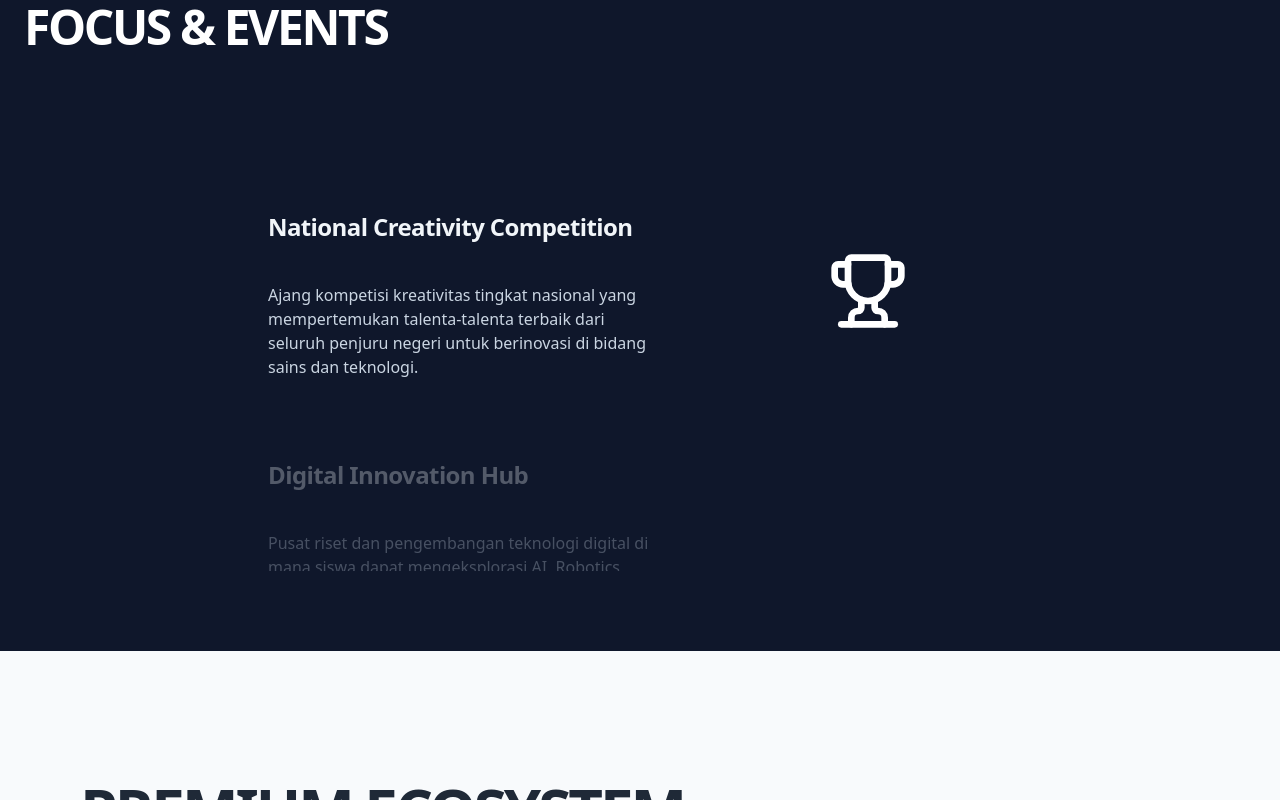
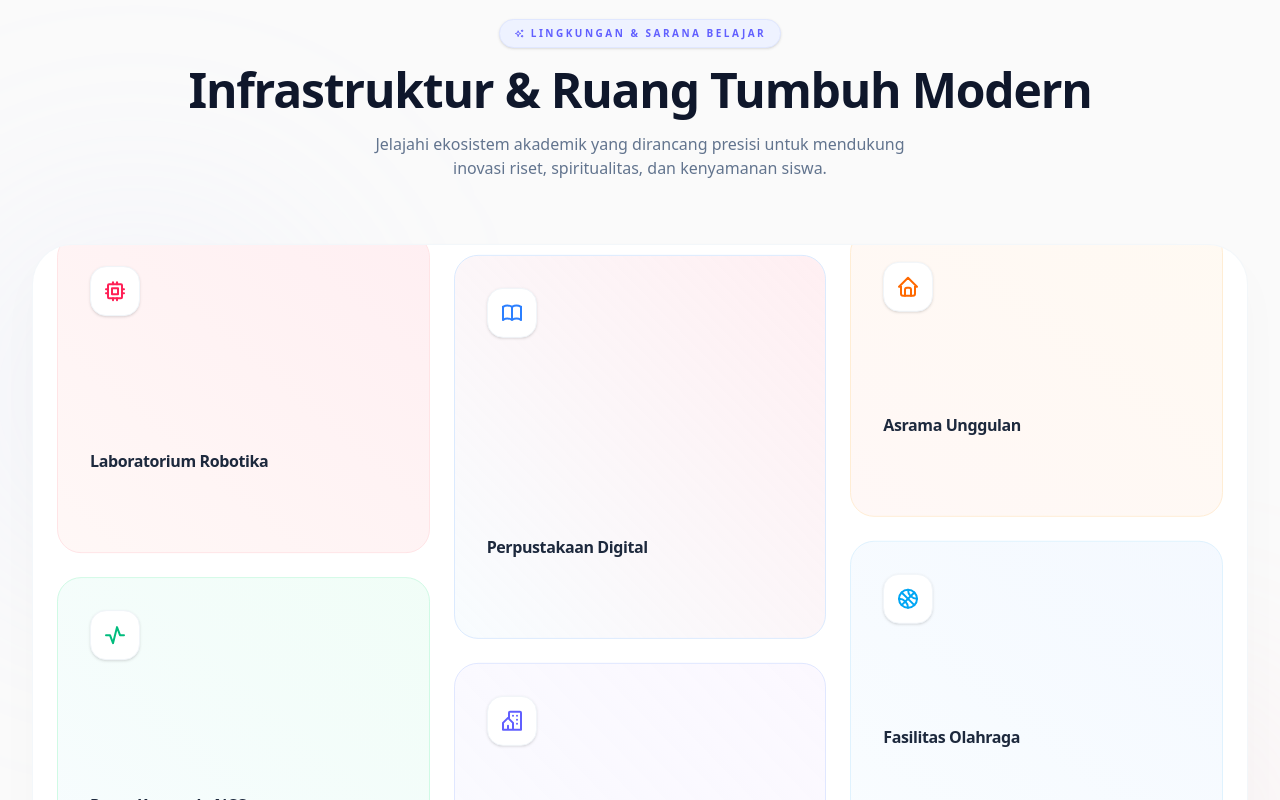
Before and after one commit to luthfi5372/website-seko, a Next.js app: page / in a window 1280 px wide. Shown: the part 3240-4040 px from the top of the page. Built offline with nearby package versions, Linux system fonts and the light colour scheme; a web font is replaced by a local one.

Commit message:
feat: implement premium 3-column scrolling parallax facility gallery

```diff
--- a/src/app/page.tsx
+++ b/src/app/page.tsx
@@ -3,6 +3,7 @@
 import { HeroSection } from "@/components/sections/HeroSection";
 import { TrustedBy } from "@/components/sections/TrustedBy";
 import { FeaturesSection } from "@/components/sections/FeaturesSection";
+import { FacilityGallery } from "@/components/sections/FacilityGallery";
 import { EventsSection } from "@/components/sections/EventsSection";
 import { ProgramUnggulan } from "@/components/sections/ProgramUnggulan";
 import { StatsSection } from "@/components/sections/StatsSection";
@@ -15,6 +16,7 @@
       <HeroSection />
       <TrustedBy />
       <FeaturesSection />
+      <FacilityGallery />
       <EventsSection />
       <ProgramUnggulan />
       <NewsSection />
--- /dev/null
+++ b/src/components/sections/FacilityGallery.tsx
@@ -0,0 +1,191 @@
+"use client";
+
+import React, { useRef } from "react";
+import { motion, useScroll, useTransform } from "framer-motion";
+import {
+  IconCpu,
+  IconBook,
+  IconHome,
+  IconActivity,
+  IconBuildingCommunity,
+  IconBallBasketball,
+  IconArrowRight,
+  IconSparkles
+} from "@tabler/icons-react";
+import Link from "next/link";
+
+export const FacilityGallery = () => {
+  // Reference to track scroll bounds over the entire section
+  const containerRef = useRef<HTMLDivElement>(null);
+
+  // Monitor scroll progress relative to this section
+  const { scrollYProgress } = useScroll({
+    target: containerRef,
+    offset: ["start end", "end start"], // Starts at entering bottom, completes when exiting top
+  });
+
+  // Parallax transforms: Column-specific translations with varying speeds and directions
+  const y1 = useTransform(scrollYProgress, [0, 1], [100, -150]);
+  const y2 = useTransform(scrollYProgress, [0, 1], [-150, 100]); // Moves in opposite direction
+  const y3 = useTransform(scrollYProgress, [0, 1], [150, -200]);
+
+  // Premium facilities datasets with tailored pastel colors and matching icons
+  const facilities = [
+    {
+      name: "Laboratorium Robotika",
+      desc: "Pusat rekayasa robotika, mikrokontroler, dan kecerdasan buatan terpadu.",
+      icon: <IconCpu size={24} />,
+      color: "from-[#FFB5A7]/10 to-[#FFCAD4]/30 text-rose-500 border-rose-100",
+      height: "h-80"
+    },
+    {
+      name: "Perpustakaan Digital",
+      desc: "Akses tanpa batas ke ribuan jurnal internasional, e-book, dan multimedia.",
+      icon: <IconBook size={24} />,
+      color: "from-[#B5E2FA]/10 to-[#FFCAD4]/30 text-blue-500 border-blue-100",
+      height: "h-96"
+    },
+    {
+      name: "Asrama Unggulan",
+      desc: "Hunian nyaman bernuansa pesantren modern dengan pendampingan moral intensif.",
+      icon: <IconHome size={24} />,
+      color: "from-[#FFB5A7]/10 to-orange-100/30 text-orange-500 border-orange-100",
+      height: "h-72"
+    },
+    {
+      name: "Pusat Komando NCC",
+      desc: "Ruang pusat operasi dan evaluasi real-time kompetisi kreativitas nasional.",
+      icon: <IconActivity size={24} />,
+      color: "from-[#B5E2FA]/10 to-emerald-100/30 text-emerald-500 border-emerald-100",
+      height: "h-80"
+    },
+    {
+      name: "Masjid Baitul 'Ilmi",
+      desc: "Pusat spiritual pembinaan akhlak mulia dan kajian keagamaan santri.",
+      icon: <IconBuildingCommunity size={24} />,
+      color: "from-indigo-100/20 to-purple-100/30 text-indigo-500 border-indigo-100",
+      height: "h-96"
+    },
+    {
+      name: "Fasilitas Olahraga",
+      desc: "Gedung serbaguna olahraga indoor & outdoor penunjang kebugaran fisik.",
+      icon: <IconBallBasketball size={24} />,
+      color: "from-sky-100/20 to-blue-100/30 text-sky-500 border-sky-100",
+      height: "h-72"
+    },
+  ];
+
+  return (
+    <section className="w-full py-24 bg-[#FAFAFA] overflow-hidden relative z-10 font-sans" ref={containerRef}>
+
+      {/* Decorative Pastel Background Glows */}
+      <div className="absolute top-[20%] left-[-5%] w-[400px] h-[400px] bg-indigo-200/10 rounded-full blur-[110px] -z-10 pointer-events-none" />
+      <div className="absolute bottom-[20%] right-[-5%] w-[350px] h-[350px] bg-rose-200/10 rounded-full blur-[100px] -z-10 pointer-events-none" />
+
+      <div className="max-w-7xl mx-auto px-8 w-full flex flex-col">
+
+        {/* Header Section */}
+        <div className="text-center mb-16 space-y-3">
+          <span className="text-[10px] font-black uppercase tracking-[0.25em] text-indigo-500 bg-indigo-50 px-3.5 py-1.5 rounded-full border border-indigo-100 inline-flex items-center gap-1.5 shadow-sm">
+            <IconSparkles size={11} /> Lingkungan & Sarana Belajar
+          </span>
+          <h2 className="text-3xl md:text-5xl font-extrabold text-slate-900 tracking-tight leading-tight">
+            Infrastruktur & Ruang Tumbuh Modern
+          </h2>
+          <p className="text-sm md:text-base text-slate-500 max-w-xl mx-auto font-medium">
+            Jelajahi ekosistem akademik yang dirancang presisi untuk mendukung inovasi riset, spiritualitas, dan kenyamanan siswa.
+          </p>
+        </div>
+
+        {/* 3-Column Parallax Grid Display */}
+        <div className="grid grid-cols-1 md:grid-cols-3 gap-6 h-[850px] overflow-hidden rounded-[2.5rem] p-6 bg-white border border-slate-100/80 shadow-[0_20px_50px_rgba(0,0,0,0.02)] relative">
+
+          {/* Column 1 (Slower translation upwards) */}
+          <motion.div style={{ y: y1 }} className="flex flex-col gap-6">
+            {[0, 3].map((idx) => {
+              const item = facilities[idx];
+              return (
+                <div
+                  key={idx}
+                  className={`w-full ${item.height} bg-gradient-to-tr ${item.color} rounded-3xl border p-6 md:p-8 flex flex-col justify-between items-start text-left relative overflow-hidden group hover:shadow-lg transition-all duration-300`}
+                >
+                  <div className="p-3 bg-white border border-slate-100 rounded-2xl shadow-sm">
+                    {item.icon}
+                  </div>
+                  <div>
+                    <h4 className="text-md font-bold text-slate-800 tracking-tight">{item.name}</h4>
+                    <p className="text-xs text-slate-400 mt-2 font-semibold leading-relaxed line-clamp-2 opacity-0 group-hover:opacity-100 transition-opacity duration-300">{item.desc}</p>
+                  </div>
+                  <div className="absolute bottom-6 right-6 p-2 bg-white rounded-full border border-slate-100/50 shadow-sm opacity-0 group-hover:opacity-100 group-hover:translate-x-1 transition-all">
+                    <IconArrowRight size={12} className="text-slate-400" />
+                  </div>
+                </div>
+              );
+            })}
+          </motion.div>
+
+          {/* Column 2 (Opposite direction translation downwards) */}
+          <motion.div style={{ y: y2 }} className="flex flex-col gap-6">
+            {[1, 4].map((idx) => {
+              const item = facilities[idx];
+              return (
+                <div
+                  key={idx}
+                  className={`w-full ${item.height} bg-gradient-to-tr ${item.color} rounded-3xl border p-6 md:p-8 flex flex-col justify-between items-start text-left relative overflow-hidden group hover:shadow-lg transition-all duration-300`}
+                >
+                  <div className="p-3 bg-white border border-slate-100 rounded-2xl shadow-sm">
+                    {item.icon}
+                  </div>
+                  <div>
+                    <h4 className="text-md font-bold text-slate-800 tracking-tight">{item.name}</h4>
+                    <p className="text-xs text-slate-400 mt-2 font-semibold leading-relaxed line-clamp-2 opacity-0 group-hover:opacity-100 transition-opacity duration-300">{item.desc}</p>
+                  </div>
+                  <div className="absolute bottom-6 right-6 p-2 bg-white rounded-full border border-slate-100/50 shadow-sm opacity-0 group-hover:opacity-100 group-hover:translate-x-1 transition-all">
+                    <IconArrowRight size={12} className="text-slate-400" />
+                  </div>
+                </div>
+              );
+            })}
+          </motion.div>
+
+          {/* Column 3 (Medium translation upwards) */}
+          <motion.div style={{ y: y3 }} className="flex flex-col gap-6 hidden md:flex">
+            {[2, 5].map((idx) => {
+              const item = facilities[idx];
+              return (
+                <div
+                  key={idx}
+                  className={`w-full ${item.height} bg-gradient-to-tr ${item.color} rounded-3xl border p-6 md:p-8 flex flex-col justify-between items-start text-left relative overflow-hidden group hover:shadow-lg transition-all duration-300`}
+                >
+                  <div className="p-3 bg-white border border-slate-100 rounded-2xl shadow-sm">
+                    {item.icon}
+                  </div>
+                  <div>
+                    <h4 className="text-md font-bold text-slate-800 tracking-tight">{item.name}</h4>
+                    <p className="text-xs text-slate-400 mt-2 font-semibold leading-relaxed line-clamp-2 opacity-0 group-hover:opacity-100 transition-opacity duration-300">{item.desc}</p>
+                  </div>
+                  <div className="absolute bottom-6 right-6 p-2 bg-white rounded-full border border-slate-100/50 shadow-sm opacity-0 group-hover:opacity-100 group-hover:translate-x-1 transition-all">
+                    <IconArrowRight size={12} className="text-slate-400" />
+                  </div>
+                </div>
+              );
+            })}
+          </motion.div>
+
+        </div>
+
+        {/* Full-width interactive footer card linking directly to Facility Page */}
+        <div className="w-full mt-12 text-center relative z-20">
+          <Link
+            href="/fasilitas"
+            className="inline-flex items-center gap-2 text-xs font-black uppercase tracking-widest text-slate-700 hover:text-rose-500 border border-slate-200/80 px-8 py-4 rounded-full bg-white shadow-sm hover:shadow-md hover:scale-[1.02] active:scale-95 transition-all"
+          >
+            <span>Selidiki Semua Fasilitas Sekolah</span>
+            <IconArrowRight size={14} />
+          </Link>
+        </div>
+
+      </div>
+    </section>
+  );
+};
```
